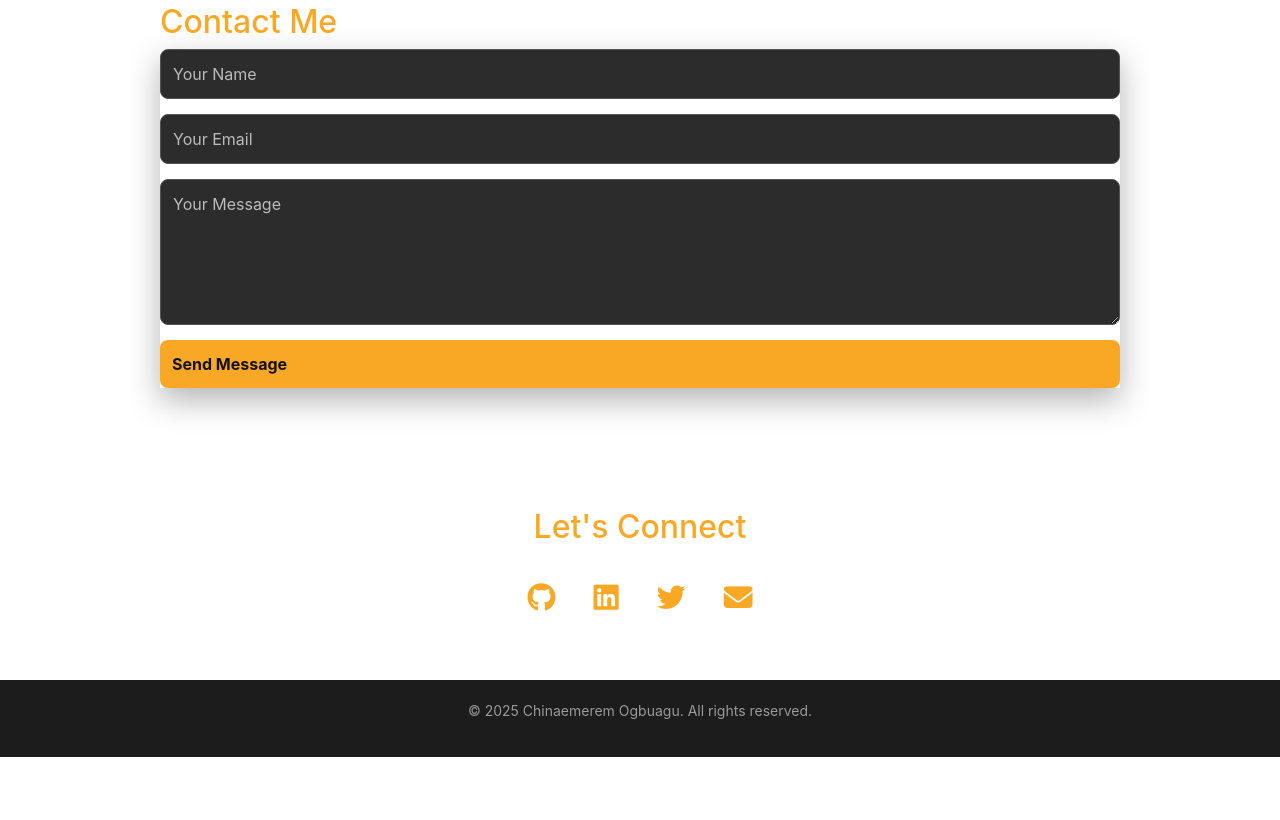
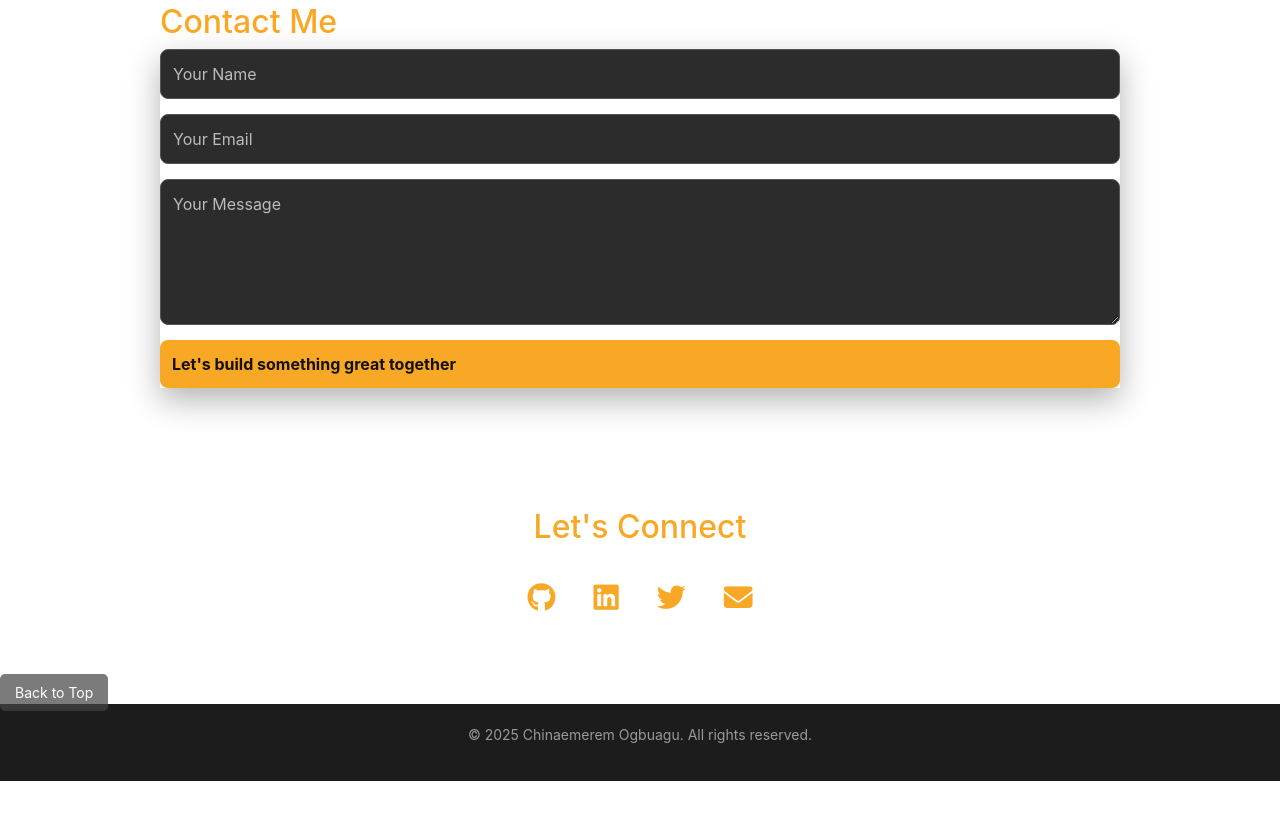
Before and after one commit to Rej-co/Chinaemerem-portfolio, a plain HTML site: page index.html in a window 1280 px wide. Shown: the part 1832-2652 px from the top of the page. Before the commit the page ends 2629 px from the top, so only its background shows below. Drawn offline with nearby package versions, Linux system fonts and the light colour scheme.

Commit message:
Chinaemerem portfolio

```diff
--- a/index.html
+++ b/index.html
@@ -26,7 +26,7 @@
     <h2 class="about-me">About Me</h2>
     <div class="about-img">
       <img src="assets/profile.jpg" alt="Photo of Chinaemerem" class="profile-pic">
-      <p>I'm a frontend developer with a passion for interactive UI, clean code, and animations. I build web experiences that are beautiful and intuitive.</p>
+      <p>Biochemist turned frontend dev with a love for interactive UI, clean code, and animations. I build web experiences that are beautiful and intuitive.</p>
     </div>
  </section>
 
@@ -108,7 +108,7 @@
     <input type="text" placeholder="Your Name" required>
     <input type="email" placeholder="Your Email" required>
     <textarea rows="5" placeholder="Your Message" required></textarea>
-    <a href="mailto:chinaogbuagu@gmail.com" class="button">Send Message</a>
+    <a href="mailto:chinaogbuagu@gmail.com" class="button">Let's build something great together</a>
   </form>
  </section>
 
@@ -130,6 +130,8 @@
   </div>
  </section>
 
+ <a href="#" class="top">Back to Top</a>
+
  <footer>
   <p>&copy; 2025 Chinaemerem Ogbuagu. All rights reserved.</p>
  </footer>
--- a/style.css
+++ b/style.css
@@ -210,7 +210,7 @@ form .button {
     transition: background-color 0.3s;
 }
 
-form button:hover {
+form .button:hover {
     background: #fff176;
 }
 
@@ -233,6 +233,20 @@ form button:hover {
 .social-links a:hover {
     transform: scale(1.2);
     color: #fff176;
+}
+
+.top {
+    background-color: #444;
+    bottom: 30px;
+    right: 30px;
+    color: white;
+    padding: 10px 15px;
+    text-decoration: none;
+    border-radius: 5px;
+    font-size: 14px;
+    z-index: 1000;
+    opacity: 0.7;
+    transition: opacity 0.3s ease;
 }
 
 footer {
```
